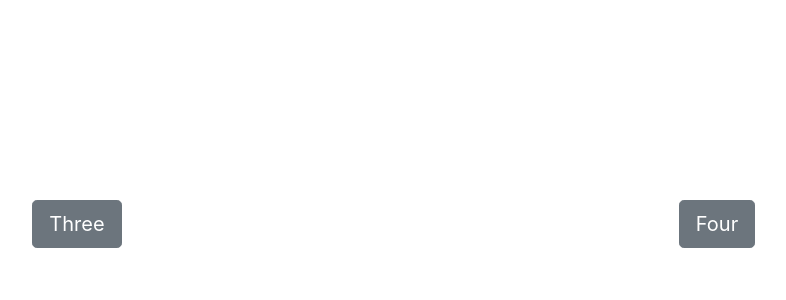
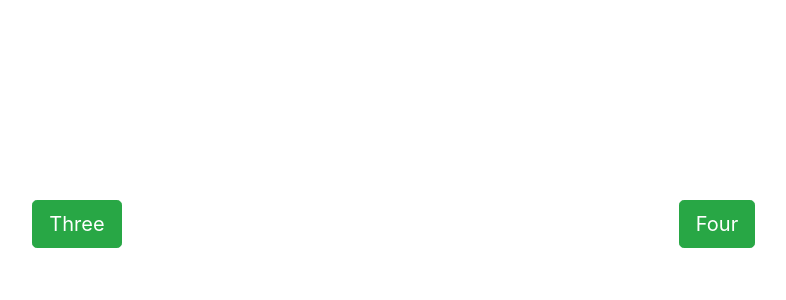
Before and after one commit to thedarkring/tshirt-server, a Django app: page / in a window 1280 px wide. Shown: the part 200-500 px from the top of the page, without its empty margins (243-1029 px from the left). Run offline with Django 3.2, Linux system fonts and the light colour scheme; some libraries are stand-ins or nearby versions.

Commit message:
Update index.html

```diff
--- a/tshirt/tshirt/templates/index.html
+++ b/tshirt/tshirt/templates/index.html
@@ -32,8 +32,8 @@
      <div class="contents">
         <div class="col-md-6 quarter"><center><button type="button" class="btn btn-lg btn-success">One</button></center></div>
         <div class="col-md-6 quarter"><center><button type="button" class="btn btn-lg btn-success">Two</button></center></div>
-        <div class="col-md-6 quarter"><center><button type="button" class="btn btn-lg btn-secondary">Three</button></center></div>
-        <div class="col-md-6 quarter"><center><button type="button" class="btn btn-lg btn-secondary">Four</button></center></div>
+        <div class="col-md-6 quarter"><center><button type="button" class="btn btn-lg btn-success">Three</button></center></div>
+        <div class="col-md-6 quarter"><center><button type="button" class="btn btn-lg btn-success">Four</button></center></div>
         </div>
      <!-- Optional JavaScript -->
      <!-- jQuery first, then Popper.js, then Bootstrap JS -->
```
